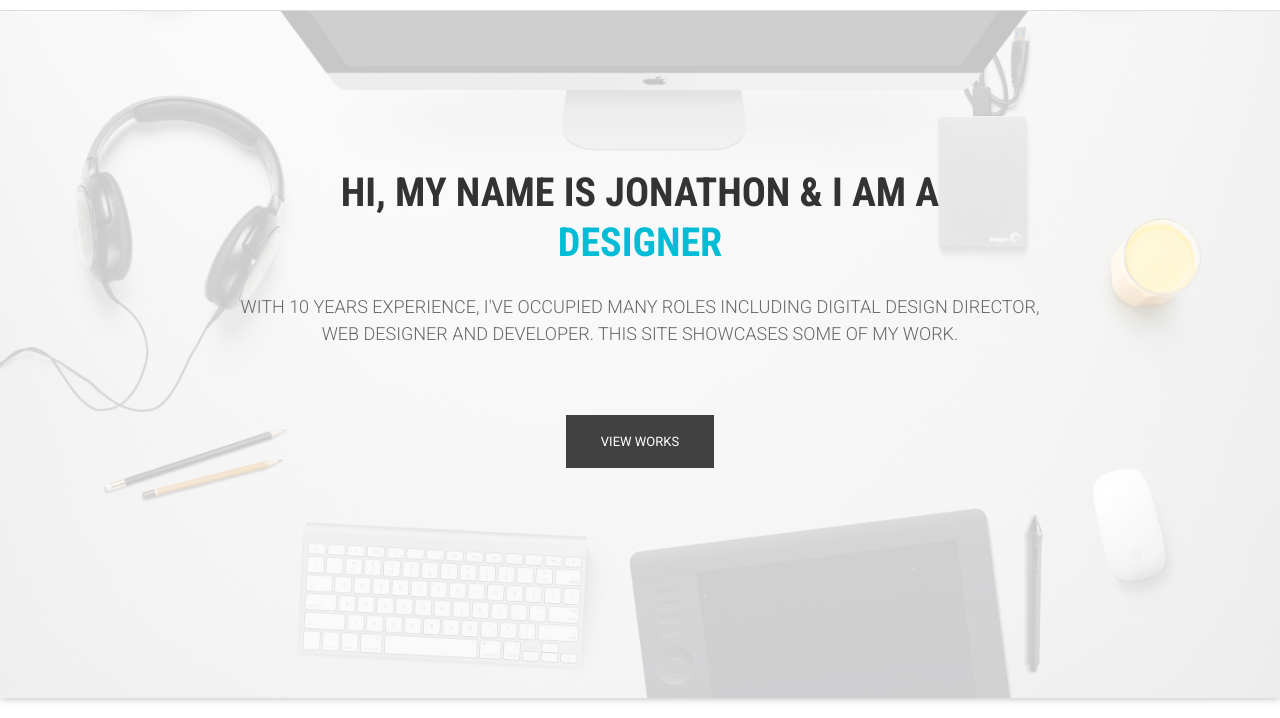
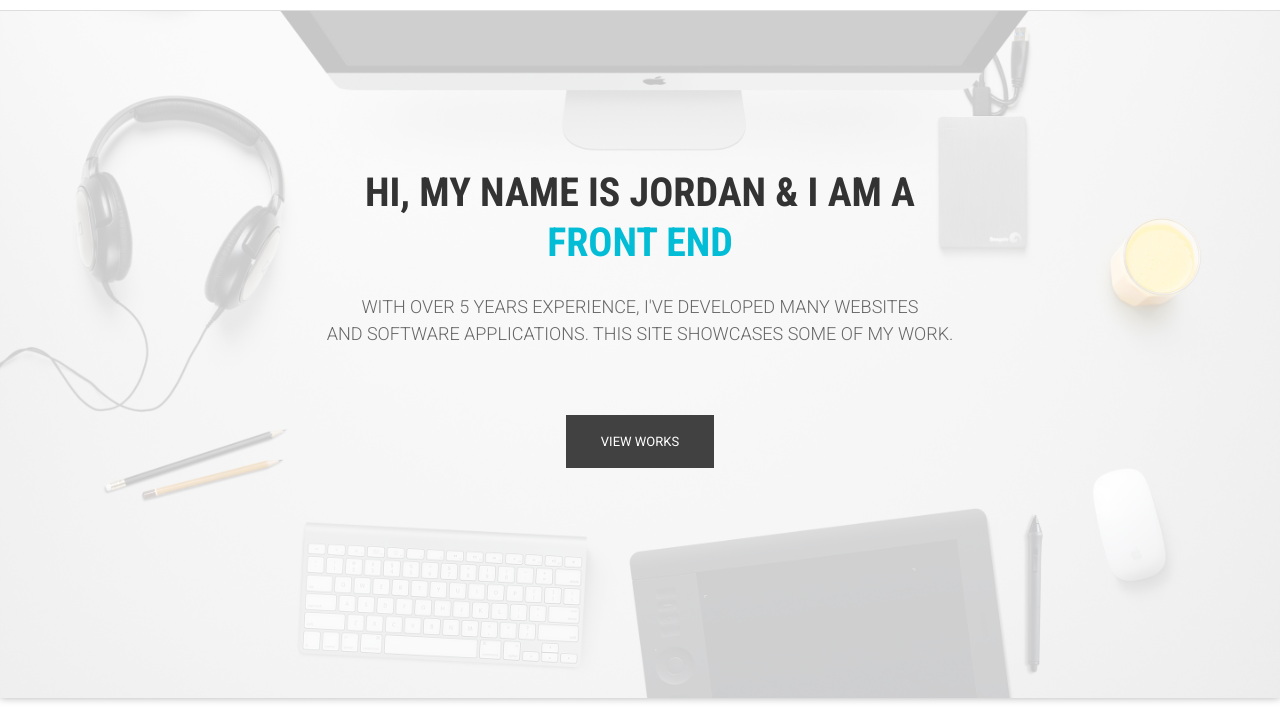
Before and after one commit to tajordan88/Portfolio, a plain HTML site: page index.html in a window 1280 px wide. Both pictures are taken after a click on the link "Table Design". Shown: the part 82-800 px from the top of the page. Drawn offline with Linux system fonts and the light colour scheme; files whose address does not match are found by name; a web font is replaced by a local one.

Commit message:
Edit header text.

```diff
--- a/index.html
+++ b/index.html
@@ -6,7 +6,7 @@
         <meta charset="utf-8">
         <meta http-equiv="Content-Type" content="text/html; charset=utf-8">
         <link rel="icon" href="favicon.ico">
-        <title>Timer Agency Template</title>
+        <title>Jordan Ta's Portfolio</title>
         <meta name="description" content="">
         <meta name="keywords" content="">
         <meta name="author" content="">
@@ -110,17 +110,17 @@ Slider Section Start
                 <!-- Slider -->
                 <section class="cd-intro">
                     <h1 class="wow fadeInUp animated cd-headline slide" data-wow-delay=".4s" >
-                    <span>HI, MY NAME IS JONATHON & I AM A</span><br>
+                    <span>HI, MY NAME IS JORDAN & I AM A</span><br>
                     <span class="cd-words-wrapper">
-                        <b class="is-visible">DESIGNER</b>
+                        <b class="is-visible">FRONT END</b>
+                        <b>BACK END</b>
                         <b>DEVELOPER</b>
-                        <b>FATHER</b>
                     </span>
                     </h1>
                     </section> <!-- cd-intro -->
                     <!-- /.slider -->
                     <h2 class="wow fadeInUp animated" data-wow-delay=".6s" >
-                        With 10 years experience, I've occupied many roles including digital design director,<br> web designer and developer. This site showcases some of my work.
+                        With over 5 years experience, I've developed many websites<br> and software applications. This site showcases some of my work.
                     </h2>
                     <a class="btn-lines dark light wow fadeInUp animated smooth-scroll btn btn-default btn-green" data-wow-delay=".9s" href="#works" data-section="#works">View Works</a>
                 </div>
```
